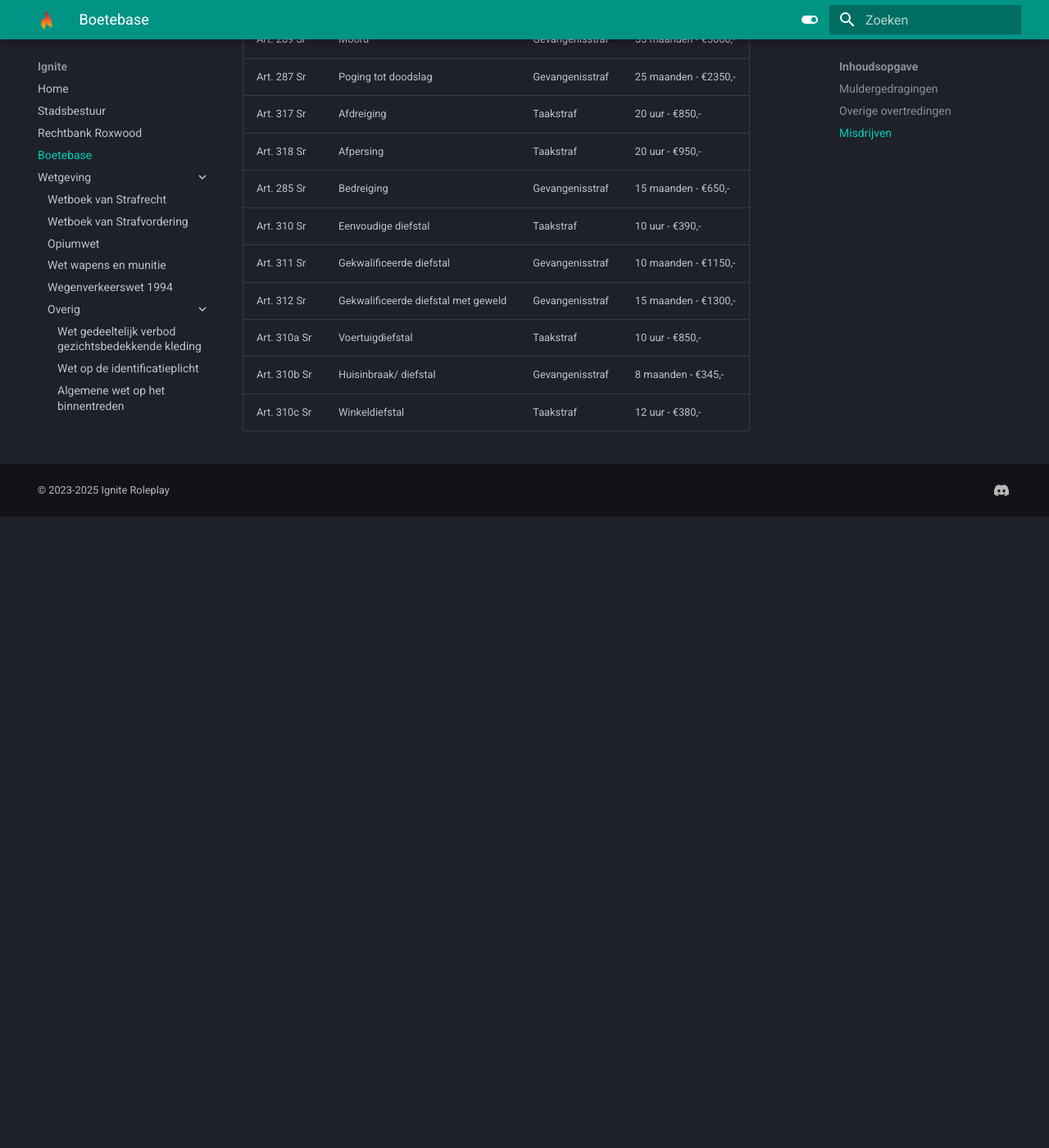
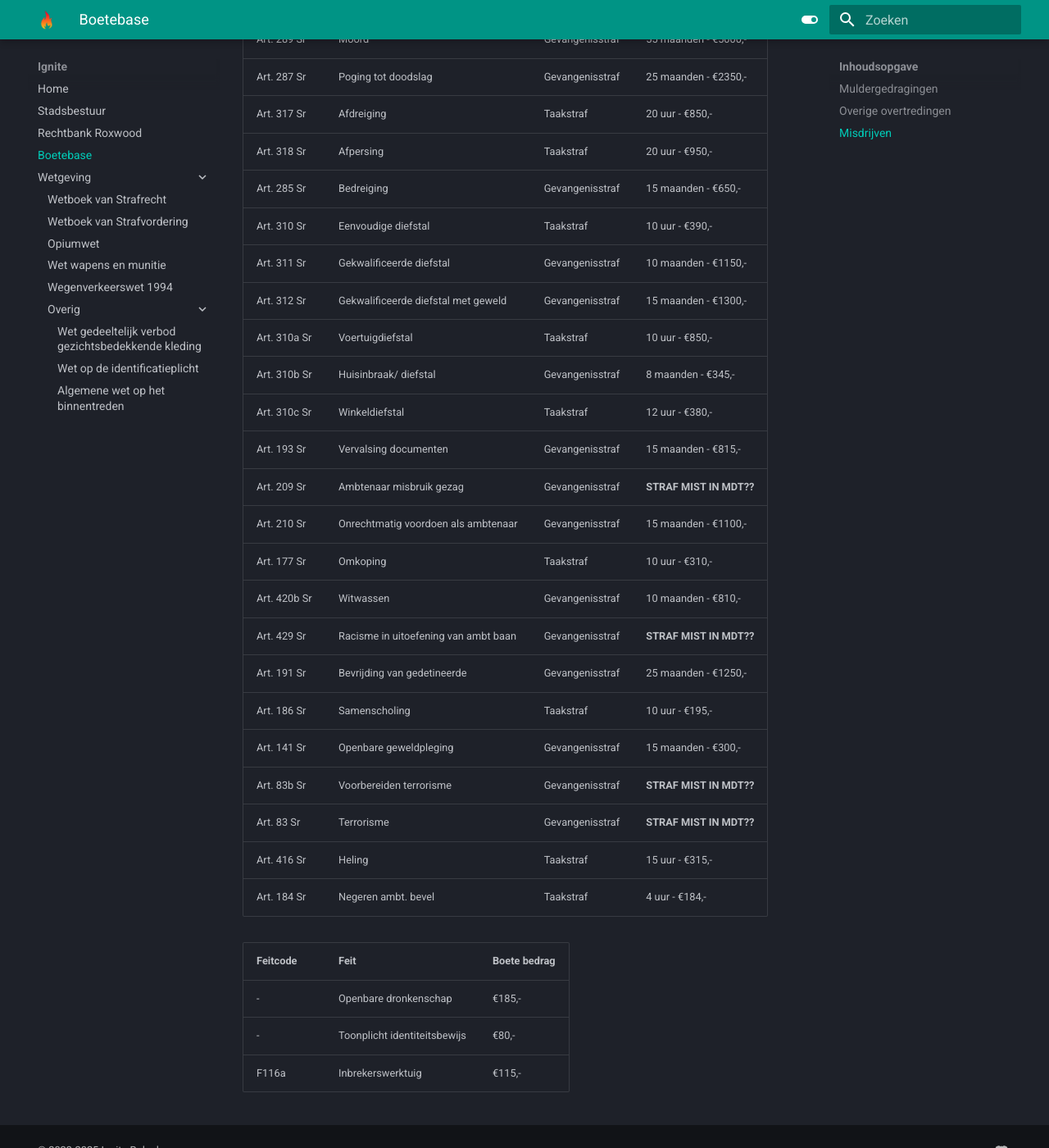
Before and after one commit to NLDenny/wetboek, an MkDocs documentation site: the page built from docs/overig/bb.md, in a window 1280 px wide and 1400 px high, scrolled down 2195 px. Shown: the whole window at 82% size. Built offline with MkDocs 1.6.1 and Material for MkDocs 9.7.7, drawn with Linux system fonts in a browser that asks for light colours; before the commit the page ends 2825 px from its top, so only the background shows below that.

Commit message:
Update bb.md

```diff
--- a/docs/overig/bb.md
+++ b/docs/overig/bb.md
@@ -62,3 +62,23 @@ Art. 312 Sr | Gekwalificeerde diefstal met geweld | Gevangenisstraf | 15 maanden
 Art. 310a Sr | Voertuigdiefstal | Taakstraf | 10 uur - €850,-
 Art. 310b Sr | Huisinbraak/ diefstal | Gevangenisstraf | 8 maanden - €345,-
 Art. 310c Sr | Winkeldiefstal | Taakstraf | 12 uur - €380,-
+Art. 193 Sr | Vervalsing documenten | Gevangenisstraf | 15 maanden - €815,-
+Art. 209 Sr | Ambtenaar misbruik gezag | Gevangenisstraf | __STRAF MIST IN MDT??__
+Art. 210 Sr | Onrechtmatig voordoen als ambtenaar | Gevangenisstraf | 15 maanden - €1100,-
+Art. 177 Sr | Omkoping | Taakstraf | 10 uur - €310,-
+Art. 420b Sr | Witwassen | Gevangenisstraf | 10 maanden - €810,-
+Art. 429 Sr | Racisme in uitoefening van ambt baan | Gevangenisstraf | __STRAF MIST IN MDT??__
+Art. 191 Sr | Bevrijding van gedetineerde | Gevangenisstraf | 25 maanden - €1250,-
+Art. 186 Sr | Samenscholing | Taakstraf | 10 uur - €195,-
+Art. 141 Sr | Openbare geweldpleging | Gevangenisstraf | 15 maanden - €300,-
+Art. 83b Sr | Voorbereiden terrorisme | Gevangenisstraf | __STRAF MIST IN MDT??__
+Art. 83 Sr | Terrorisme | Gevangenisstraf | __STRAF MIST IN MDT??__
+Art. 416 Sr | Heling | Taakstraf | 15 uur - €315,-
+Art. 184 Sr | Negeren ambt. bevel | Taakstraf | 4 uur - €184,-
+
+
+|Feitcode|Feit|Boete bedrag|
+|:---|:----|:---|
+- | Openbare dronkenschap | €185,- |
+- | Toonplicht identiteitsbewijs | €80,- |
+F116a | Inbrekerswerktuig | €115,- |
```
